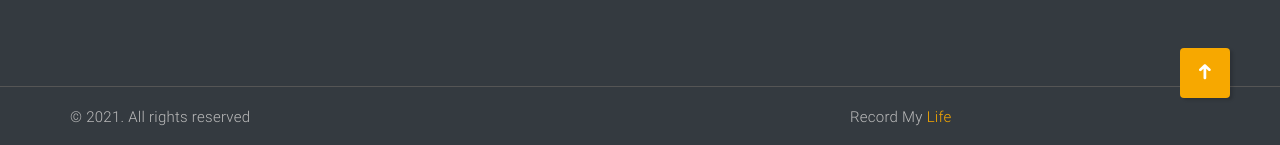
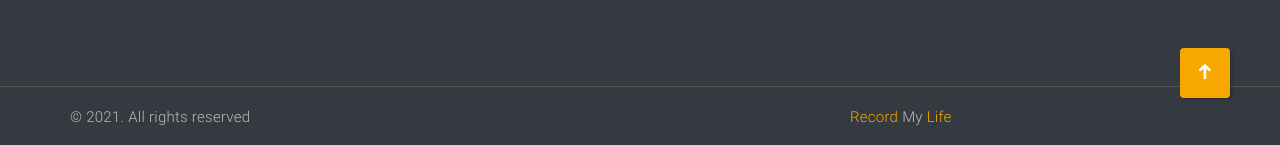
Before and after one commit to WongChan/wongchan.github.io, a Jekyll site: the page built from index.html, in a window 1280 px wide and 900 px high, scrolled down 4953 px. Shown: the part 752-897 px from the top of the window. Built offline with Jekyll 4.4.1, drawn with Linux system fonts in a browser that asks for light colours; some web fonts are replaced.

Commit message:
Update footer.html

```diff
--- a/_includes/footer.html
+++ b/_includes/footer.html
@@ -55,7 +55,7 @@
                         <span class="copyright"></span>
                     </div>
                    <div class="col-md-4 dev">
-                        <span class="copyright"> Record My <a target="_blank" href="http://wongchan.github.io/life">Life</a></span>
+                        <span class="copyright"> <a target="_blank" href="http://wongchan.github.io/record">Record</a> My <a target="_blank" href="http://wongchan.github.io/life">Life</a></span>
                     </div>
                 </div>
             </div>
```
